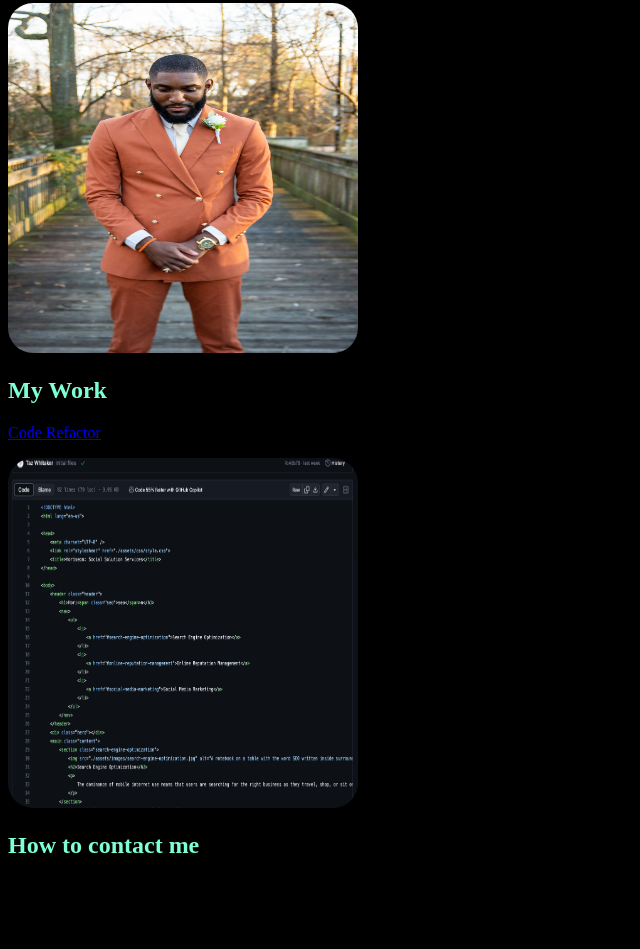
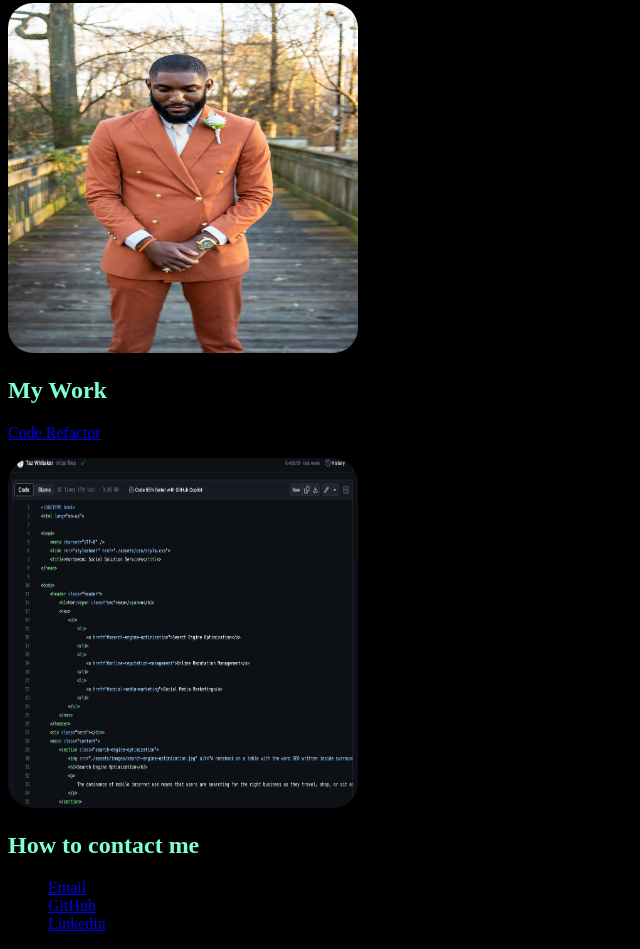
Before and after one commit to Devon2731/Portifolio, a plain HTML site: page index.html in a window 1280 px wide. Shown: the part 834-1783 px from the top of the page, without its empty margins (0-640 px from the left). Drawn offline with Linux system fonts and the light colour scheme.

Commit message:
Update two

```diff
--- a/index.html
+++ b/index.html
@@ -59,9 +59,10 @@
   <h1 class="section__title section__title--contact"> How to contact me</h1>
   <div class="contact">
    <ul>
-    <li>devon.whitaker27@gmail.com</li>
-    <li>https://github.com/</li>
-    <li>https://www.linkedin.com/in/devon-whitaker-78895a275/</li>
+    <li><a href="devon.whitaker27@gmail.com">Email</a></li>
+    <li><a href="https://github.com/Devon2731">GitHub</a></li>
+    <li><a href="//www.linkedin.com/in/devon-whitaker-78895a275/">Linkedin</a></li>
    </ul>
+  </div>
 </section>
  </body>
--- a/style.css
+++ b/style.css
@@ -68,3 +68,12 @@ img {
   width: 350px;
   border-radius: 25px;
 }
+
+.contact ul li {
+   display: flex;
+    color: white;
+  flex-wrap: wrap;
+  text-align: center;
+
+
+}
```
